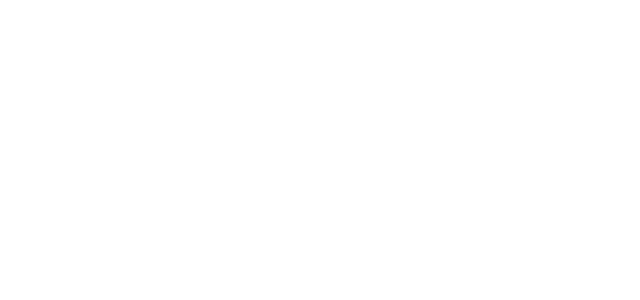
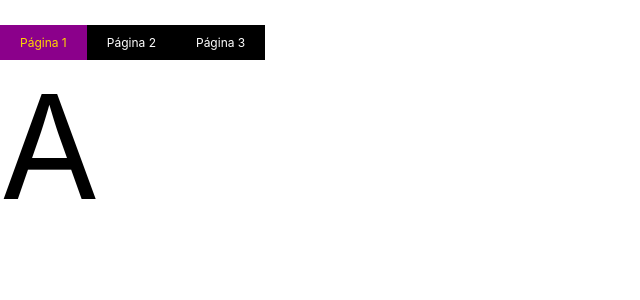
Before and after one commit to IsmaelLuAl/eventos, a React (Create React App) app: page / in a window 1280 px wide. Shown: the top 300 px of the page, without its empty margins (0-640 px from the left). Built offline with nearby package versions, Linux system fonts and the light colour scheme.

Commit message:
Nevagacion y React Router

```diff
--- a/package.json
+++ b/package.json
@@ -12,6 +12,7 @@
     "@testing-library/user-event": "^13.5.0",
     "react": "^18.2.0",
     "react-dom": "^18.2.0",
+    "react-router-dom": "^6.11.1",
     "react-scripts": "5.0.1",
     "web-vitals": "^2.1.4"
   },
--- a/src/App.css
+++ b/src/App.css
@@ -1,5 +1,25 @@
+/*************************** Ejercicio React Router DOM ******************************************/
+div {
+  font-size: 3em;
+}
+
+a{
+  text-decoration: none;
+  color: white;
+  background-color: black;
+  padding: 10px 20px;
+  font-size: 12px;
+}
+
+.activado {
+  color: gold;
+  background-color: darkmagenta;
+}
+
+
+
 /*************************** Ejercicio Profesoras con CONTEXT ******************************************/
-.botones {
+/* .botones {
   display: flex;
   text-align: center;
 }
@@ -39,7 +59,7 @@
     border-radius: 8px;
     color: white;
     background-color: teal;
-}
+} */
 
 /*************************** Ejercicio Tarjetas con CONTEXT ******************************************/
 /* .App {
--- a/src/App.js
+++ b/src/App.js
@@ -1,10 +1,23 @@
 import "./App.css";
 import React from "react";
+import A from "./paginas/A";
+import B from "./paginas/B";
+import C from "./paginas/C";
+import Nav from "./componentes/Nav";
+import { BrowserRouter, Route, Routes } from "react-router-dom";
+import Error404 from "./paginas/Error404";
 
 function App() {
   return (
-      <>
-      </>
+      <BrowserRouter>
+      <Nav />
+        <Routes>
+          <Route path="/" element={<A />}></Route>
+          <Route path="/pagina2" element={<B />}></Route>
+          <Route path="/pagina3" element={<C />}></Route>
+          <Route path="*" element={<Error404 />}></Route>
+        </Routes>
+      </BrowserRouter>
   );
 }
 
--- /dev/null
+++ b/src/componentes/Nav.js
@@ -0,0 +1,12 @@
+import React from 'react'
+import { NavLink } from 'react-router-dom'
+
+export default function Nav() {
+   return (
+      <nav>
+         <NavLink className = { ({isActive}) => (isActive ? "activado" : null)} to = "/">Página 1</NavLink>
+         <NavLink to = "/pagina2">Página 2</NavLink>
+         <NavLink to = "/pagina3">Página 3</NavLink>
+      </nav>
+   )
+}
--- /dev/null
+++ b/src/paginas/A.js
@@ -0,0 +1,7 @@
+import React from 'react'
+
+export default function A() {
+   return (
+      <div>A</div>
+   )
+}
--- /dev/null
+++ b/src/paginas/B.js
@@ -0,0 +1,7 @@
+import React from 'react'
+
+export default function B() {
+   return (
+      <div>B</div>
+   )
+}
--- /dev/null
+++ b/src/paginas/C.js
@@ -0,0 +1,7 @@
+import React from 'react'
+
+export default function C() {
+   return (
+      <div>C</div>
+   )
+}
--- /dev/null
+++ b/src/paginas/Error404.js
@@ -0,0 +1,7 @@
+import React from 'react'
+
+export default function Error404() {
+   return (
+      <div>Error 404, página no encontrada</div>
+   )
+}
```
Also changed, not shown: 1 other file (tests, documents, lock files or other folders).
